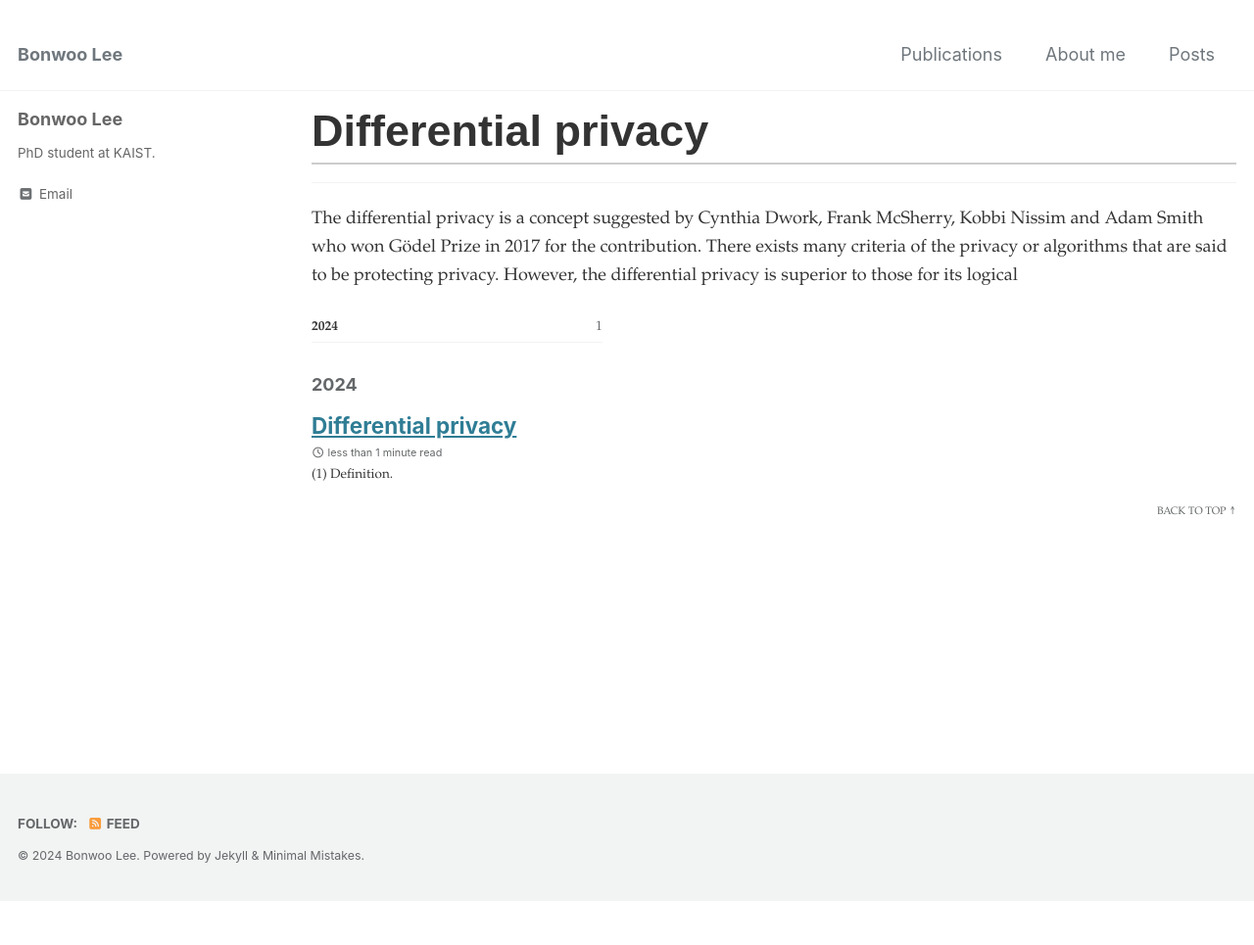
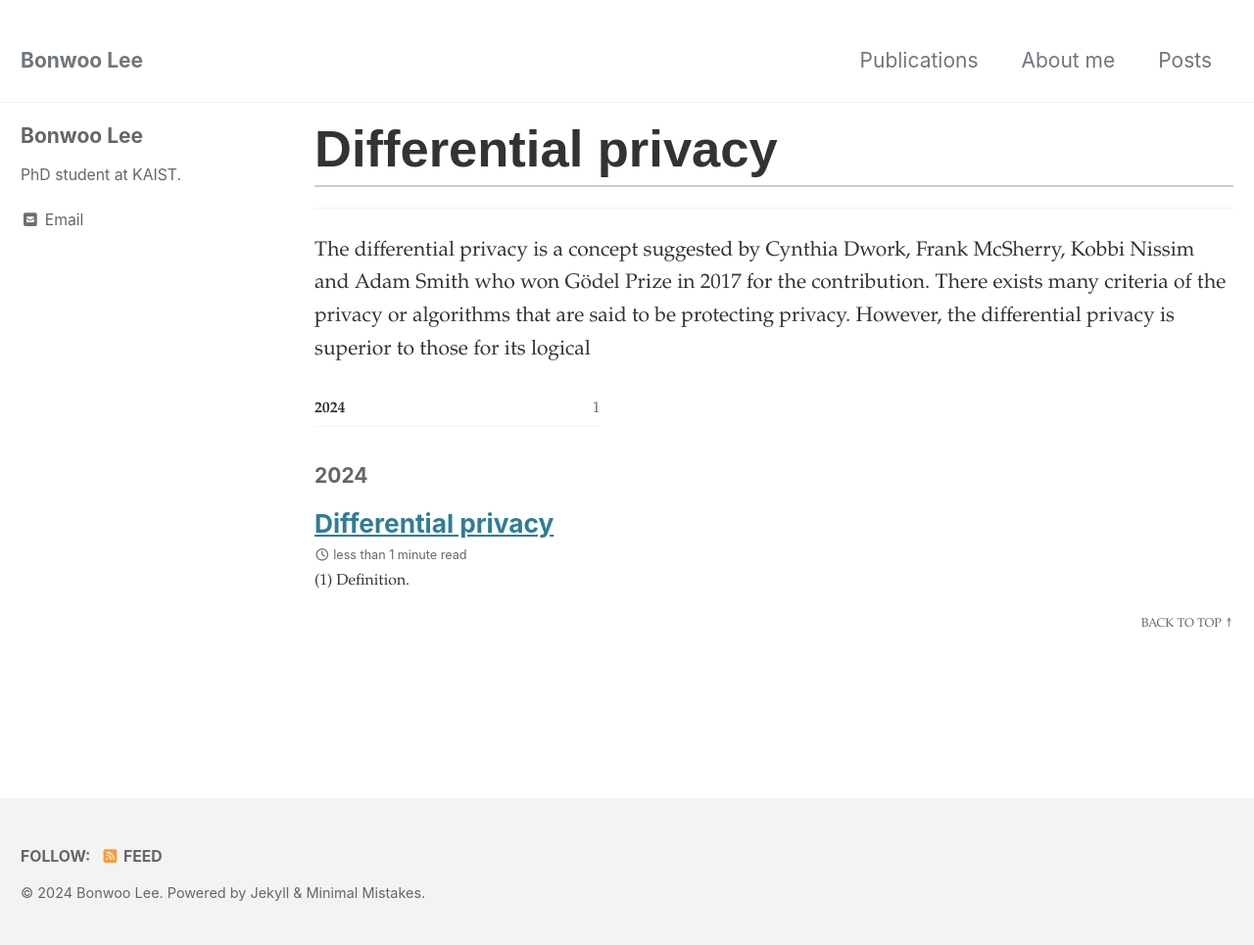
Before and after one commit to righthim/righthim.github.io, a Jekyll site: the page built from _posts/2024-12-29-Differential privacy (definition).md, in a window 1280 px wide. Shown: the whole page at 98% size. Built offline with Jekyll 4.4.1, drawn with Linux system fonts in a browser that asks for light colours; cached includes are drawn as plain includes; before the commit the page ends 920 px from its top, so only the background shows below that.

Commit message:
Update post custom.css

```diff
--- a/assets/css/post custom.css
+++ b/assets/css/post custom.css
@@ -18,7 +18,7 @@
 /* Body content font styling */
 body {
   font-family: 'Garamond', serif;  /* Change the font of the body (can be customized) */
-  font-size: 18px; /* Increase the font size for better readability */
+  font-size: 21px; /* Increase the font size for better readability */
   line-height: 1.6;  /* Line height for readability */
   color: #333;       /* Text color */
   margin-top: 20px;
```
